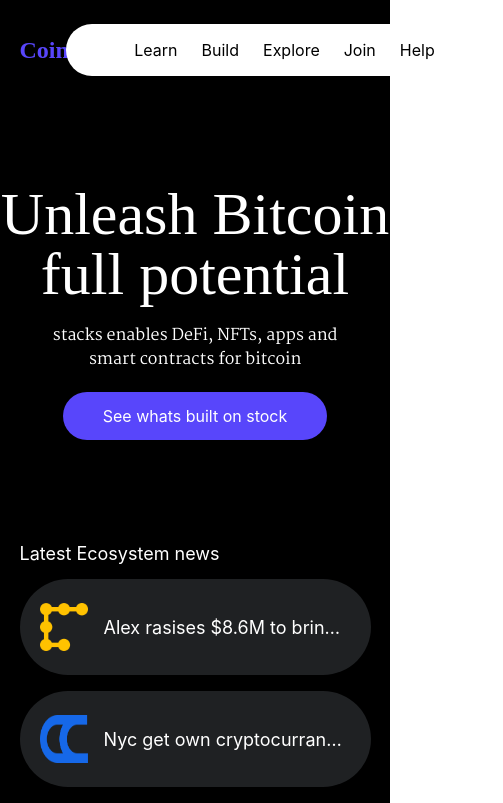
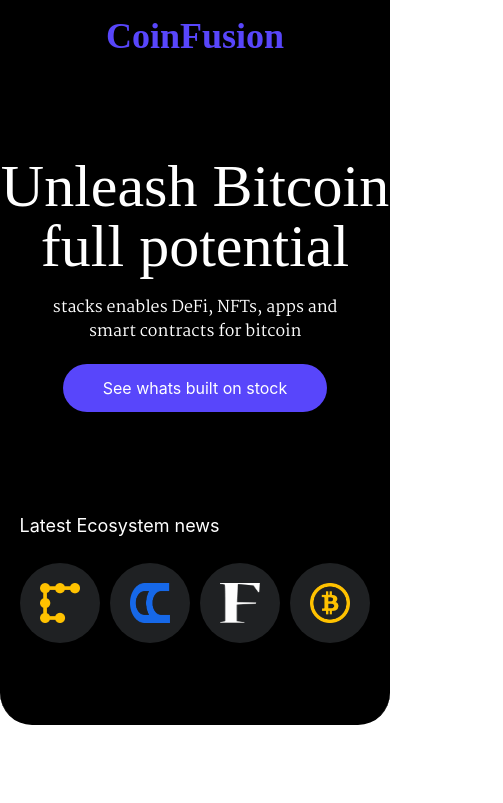
Before and after one commit to kandevishnu/ui-project, a React (Vite) app: page / in a window 390 px wide. Shown: the top 803 px of the page, 503 px wide, since content can reach past the window. Built offline with nearby package versions, Linux system fonts and the light colour scheme; a web font is replaced by a local one.

Commit message:
day2 first section

```diff
--- a/src/components/first/Card.jsx
+++ b/src/components/first/Card.jsx
@@ -2,11 +2,16 @@
 
 const Card = ({ data }) => {
   return (
-    <div className="bg-[#1F2123] h-24 flex items-center gap-4 px-5 py-4 rounded-full overflow-hidden">
-      <img src={data.image} alt="img" className="h-12 w-12 shrink" />
+    <div className="bg-[#1F2123] flex items-center gap-2 md:rounded-2xl md:h-25 lg:rounded-full rounded-full px-5 py-5 sm:max-md:px-10 sm:max-md:py-7 md:max-lg:px-1">
+      <img src={data.image} alt="img" className="h-10 w-10 sm:max-lg:h-15 sm:max-lg:w-15" />
 
-      <p className="text-white min-w-0 truncate">{data.text}</p>
+      <p className="text-white hidden md:block md:text-sm lg:text-lg">{data.text}</p>
     </div>
+    // <div className="bg-[#1F2123] h-24 flex items-center gap-4 px-5 py-4 rounded-full overflow-hidden">
+    //   <img src={data.image} alt="img" className="h-12 w-12 shrink" />
+
+    //   <p className="text-white min-w-0 truncate">{data.text}</p>
+    // </div>
   );
 };
 
--- a/src/components/first/Footer.jsx
+++ b/src/components/first/Footer.jsx
@@ -14,7 +14,7 @@
     {
       id: 2,
       image: image2,
-      text: "Nyc get own cryptocurrancy after",
+      text: "Nyc get own crypto currancy",
     },
     {
       id: 3,
@@ -29,10 +29,10 @@
   ];
   return (
     <div className="text-white w-[90%] mx-auto text-[18px] my-8 mb-20">
-      <p className="mb-3">Latest Ecosystem news</p>
-      <div className="grid grid-cols-1 sm:grid-cols-2 lg:grid-cols-4 gap-4">
+      <p className="mb-6">Latest Ecosystem news</p>
+      <div className="flex gap-2 justify-between">
         {data.map((item) => (
-          <div className="grow" key={item.id}>
+          <div className="" key={item.id}>
             <Card data={item} />
           </div>
         ))}
--- a/src/components/first/Navbar.jsx
+++ b/src/components/first/Navbar.jsx
@@ -2,15 +2,18 @@
 import { Link } from "react-router-dom";
 const Navbar = () => {
   return (
-    <div className="flex items-center pt-4 w-[90%] mx-auto mb-20">
-      <div>
-        <h2 className="text-[#5846FB] text-2xl font-bold font-[bodoni-heading]">
+    <div className="relative flex items-center pt-4 w-[90%] mx-auto mb-20">
+      {/* Logo */}
+      <div className="mx-auto md:mx-0">
+        <h2 className="text-[#5846FB] text-4xl md:text-2xl font-bold font-[bodoni-heading]">
           CoinFusion
         </h2>
       </div>
-      <div className="flex justify-center items-center w-10/12">
-        <nav className="bg-white m-2 px-14 py-3.5 rounded-full ">
-          <ul className="flex justify-center gap-6 px-3 selection:bg-cyan-600 ">
+
+      {/* Navbar */}
+      <div className="hidden md:flex justify-center items-center w-10/12">
+        <nav className="bg-white m-2 px-14 py-3.5 rounded-full">
+          <ul className="flex justify-center gap-6 px-3">
             <li>Learn</li>
             <li>Build</li>
             <li>Explore</li>
```
